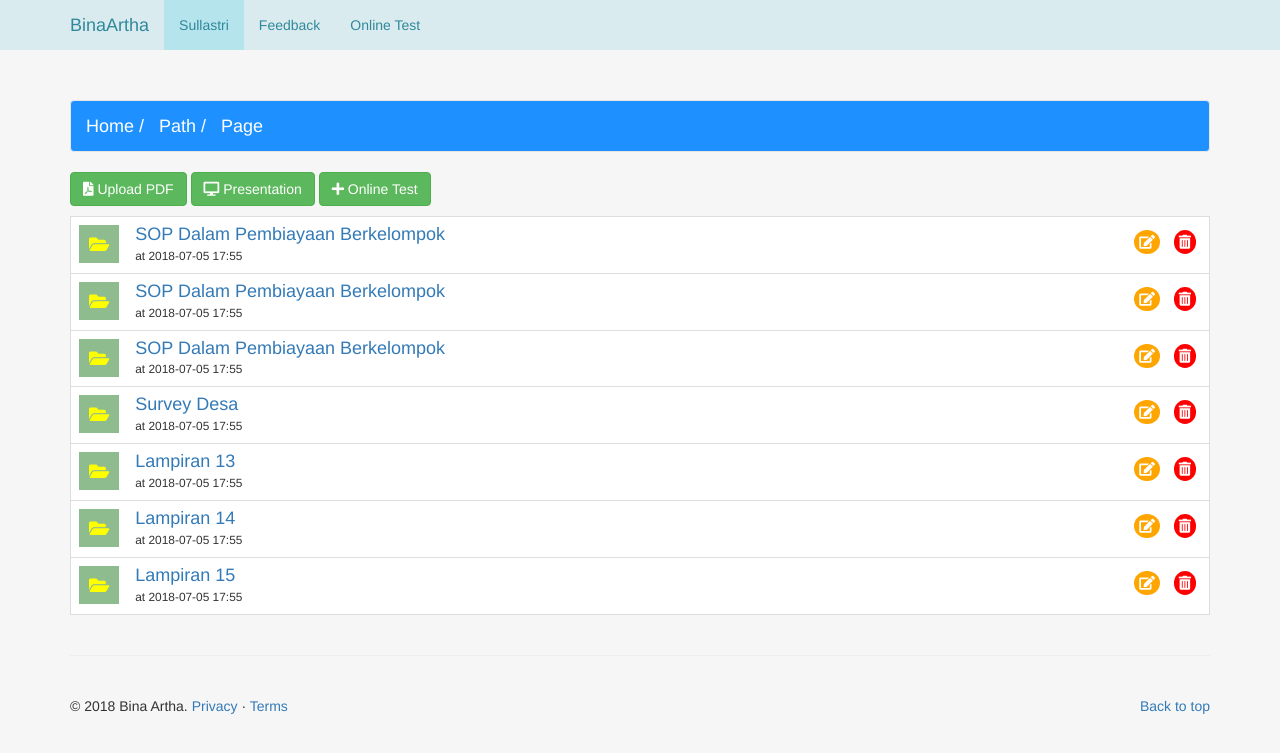
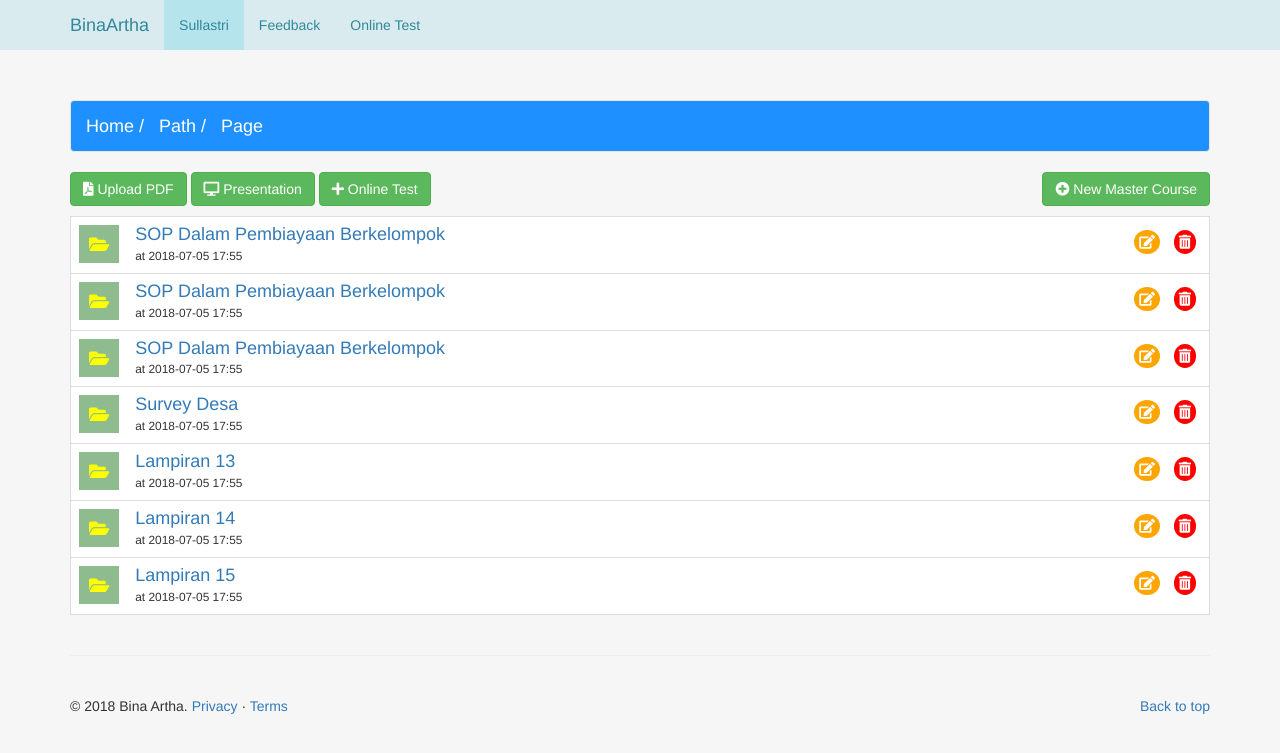
Before and after one commit to kemtol/Bina-Artha, a Jekyll site: the page built from laman/dashboard.md, in a window 1280 px wide. Shown: the top 753 px of the page. Built offline with Jekyll 4.4.1, drawn with Linux system fonts in a browser that asks for light colours; nearby versions of some CDN libraries.

Commit message:
Update admin.html

```diff
--- a/_layouts/admin.html
+++ b/_layouts/admin.html
@@ -68,6 +68,9 @@
           </button>
           <button type="button" class="btn btn-success"  data-toggle="modal" data-target="#add--master">
             <i class="fas fa-plus"></i> Online Test
+          </button>
+          <button type="button" class="btn btn-success pull-right"  data-toggle="modal" data-target="#add--master">
+            <i class="fas fa-plus-circle"></i> New Master Course
           </button>
         </div>
       </div>
```
